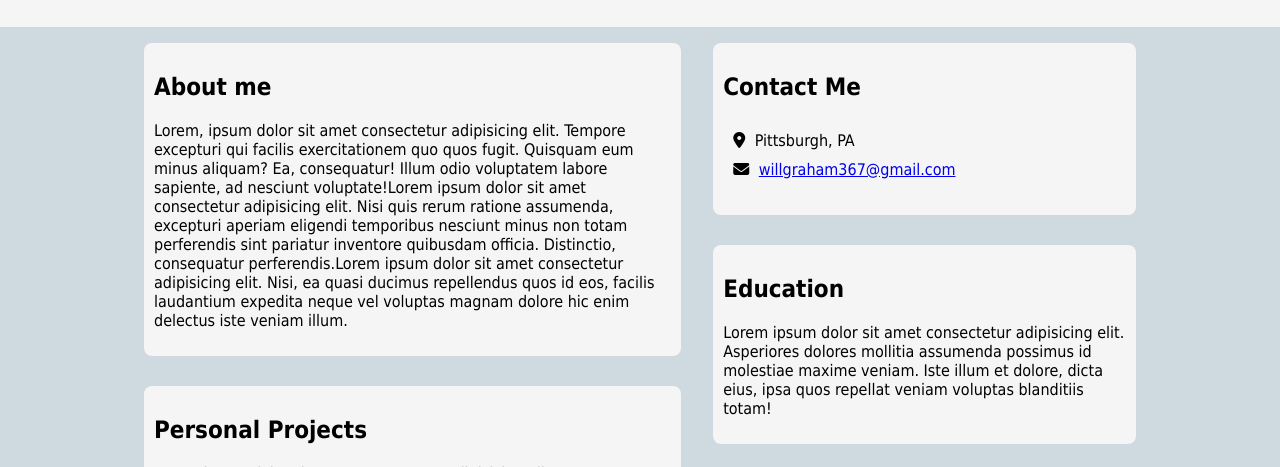
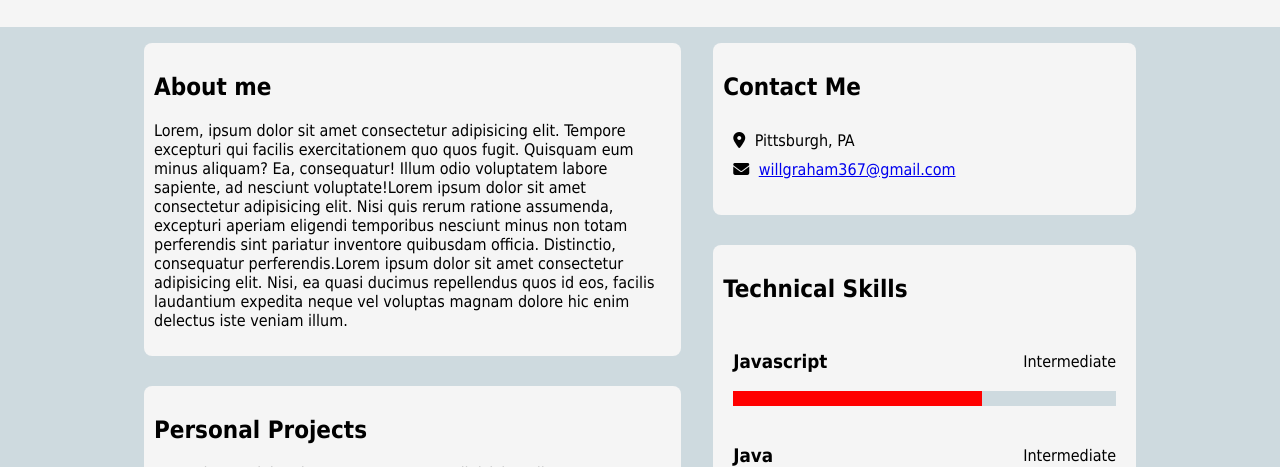
Before and after one commit to WillGraham36/ADCHomework, a plain HTML site: page index.html in a window 1280 px wide. Shown: the part 333-800 px from the top of the page. Drawn offline with Linux system fonts and the light colour scheme.

Commit message:
Added skills and bars with animations for the skill bars

```diff
--- a/index.html
+++ b/index.html
@@ -59,12 +59,15 @@
                 </li>
             </ul>
         </div>
+        <div class="content-box technical-skills middle-element" id="tech-skills">
+            <h2>Technical Skills</h2>
+            <div class="skills-list">
+
+            </div>
+        </div>
         <div class="content-box education  middle-element">
             <h2>Education</h2>
             <p>Lorem ipsum dolor sit amet consectetur adipisicing elit. Asperiores dolores mollitia assumenda possimus id molestiae maxime veniam. Iste illum et dolore, dicta eius, ipsa quos repellat veniam voluptas blanditiis totam!</p>
-        </div>
-        <div class="content-box technical-skills middle-element" id="tech-skills">
-            <h2>Technical Skills</h2>
         </div>
     </div>
 
@@ -73,13 +76,3 @@
     <script src="index.js"></script>
 </body>
 </html>
-
-<!--
-    <h2>My name is Will, I'm a CS major at UMD</h2>
-        <p>Some things im interested in include:</p>
-        <ul>
-            <li>Ultimate Frisbee</li>
-            <li>Coding and Web development</li>
-            <li>Video games such as Valorant and Celeste</sli>
-            <li>Hiking</li>
-        </ul> -->
--- /dev/null
+++ b/index.js
@@ -0,0 +1,82 @@
+const skillsList = document.querySelector('.skills-list');
+
+const skills = {
+    'Python': 30,
+    'Javascript': 65,
+    'HTML / CSS': 40,
+    'Git': 20,
+    'Node.js': 21,
+    'React': 31,
+    'Java': 60,
+    'C': 20,
+};
+// sort skills
+const sortedSkills = Object.keys(skills).sort((a, b) => skills[b] - skills[a]);
+
+// create list of skills
+sortedSkills.forEach(skill => {
+    // intermediate, beginner, etc.
+    const skillLevel = getSkillLevel(skills[skill]);
+    const skillLevelSpan = document.createElement('span');
+    skillLevelSpan.classList.add('skill-level');
+    skillLevelSpan.innerHTML = skillLevel;
+
+    // Adding the bar to the skill level
+    const skillBar = document.createElement('div');
+    skillBar.className = 'skill-bar';
+    // skillBar.style.width = `${skills[skill]}%`;
+    skillBar.style.width = '0%';
+
+    // Bar behind the skill level bar
+    const levelbar = document.createElement('div');
+    levelbar.className = 'level-bar';
+
+
+    // Outer div for skill
+    const skillItem = document.createElement('div');
+    skillItem.classList.add('skill-item');
+
+    // Title of skill (name of language)
+    const skillTitle = skillItem.innerHTML = `<h3>${skill}</h3>`;
+    skillTitle.textContent = skill;
+
+    skillsList.appendChild(skillItem);
+    skillItem.appendChild(skillLevelSpan);
+    skillItem.appendChild(levelbar);
+    levelbar.appendChild(skillBar);
+});
+function getSkillLevel(skill) {
+    if (skill >= 80) {
+        return 'Expert';
+    } else if (skill >= 70) {
+        return 'Advanced';
+    } else if (skill >= 40) {
+        return 'Intermediate';
+    } else if (skill >= 20) {
+        return 'Beginner';
+    } else {
+        return 'Novice';
+    }
+}
+
+function animateSkillbars() {
+    const skillBars = document.querySelectorAll('.skill-bar');
+    let currentWidth = [];
+    for (let i = 0; i < skillBars.length; i++) {
+        currentWidth.push(0);
+    }
+
+    for(let frame = 1; frame <= 100; frame++) {
+        let i = 0;
+        setTimeout(function() {
+            skillBars.forEach(skillBar => {
+                let step = (skills[sortedSkills[i]] / 100);
+                skillBar.style.width = `${currentWidth[i] + step}%`;
+                currentWidth[i] += step;
+                i++;
+            });
+        }, 5 * frame); //10ms
+    }
+
+}
+animateSkillbars();
--- a/style.css
+++ b/style.css
@@ -1,6 +1,6 @@
 :root{
     --sides-offset: 17%;
-    --defualt-gray: hsl(198, 21%, 84%);
+    --default-gray: hsl(198, 21%, 84%);
     --darker-gray: hsl(198, 21%, 74%);
     --default-white: #f5f5f5;
     --content-gap: 30px;
@@ -10,7 +10,7 @@
 .container {
     font-family: tahoma, sans-serif;
     margin: 0;
-    background-color: var(--defualt-gray);
+    background-color: var(--default-gray);
     display: grid;
     grid-template-areas: "header" "primary-col" "side-col" "footer";
 }
@@ -106,6 +106,34 @@
 }
 .side-col {
     grid-area: side-col;
+
+    .skill-item {
+        /* make a grid with 2 items on top and 1 on the bottom */
+        display: grid;
+        grid-template-rows: 0.1fr 0.1fr;
+        grid-template-columns: 1fr 1fr;
+        padding: 10px;
+
+        .skill-level {
+            /* algin the text in the middle */
+            display: flex;
+            justify-content: right;
+            align-items: center;
+        }
+
+        .skill-bar {
+            background-color: red;
+            height: 100%;
+        }
+        .level-bar {
+            background-color: var(--default-gray);
+            width: 100%;
+            grid-column-start: 1;
+            grid-column-end: 3;
+            height: 15px;
+        }
+
+    }
 }
 
 
```
